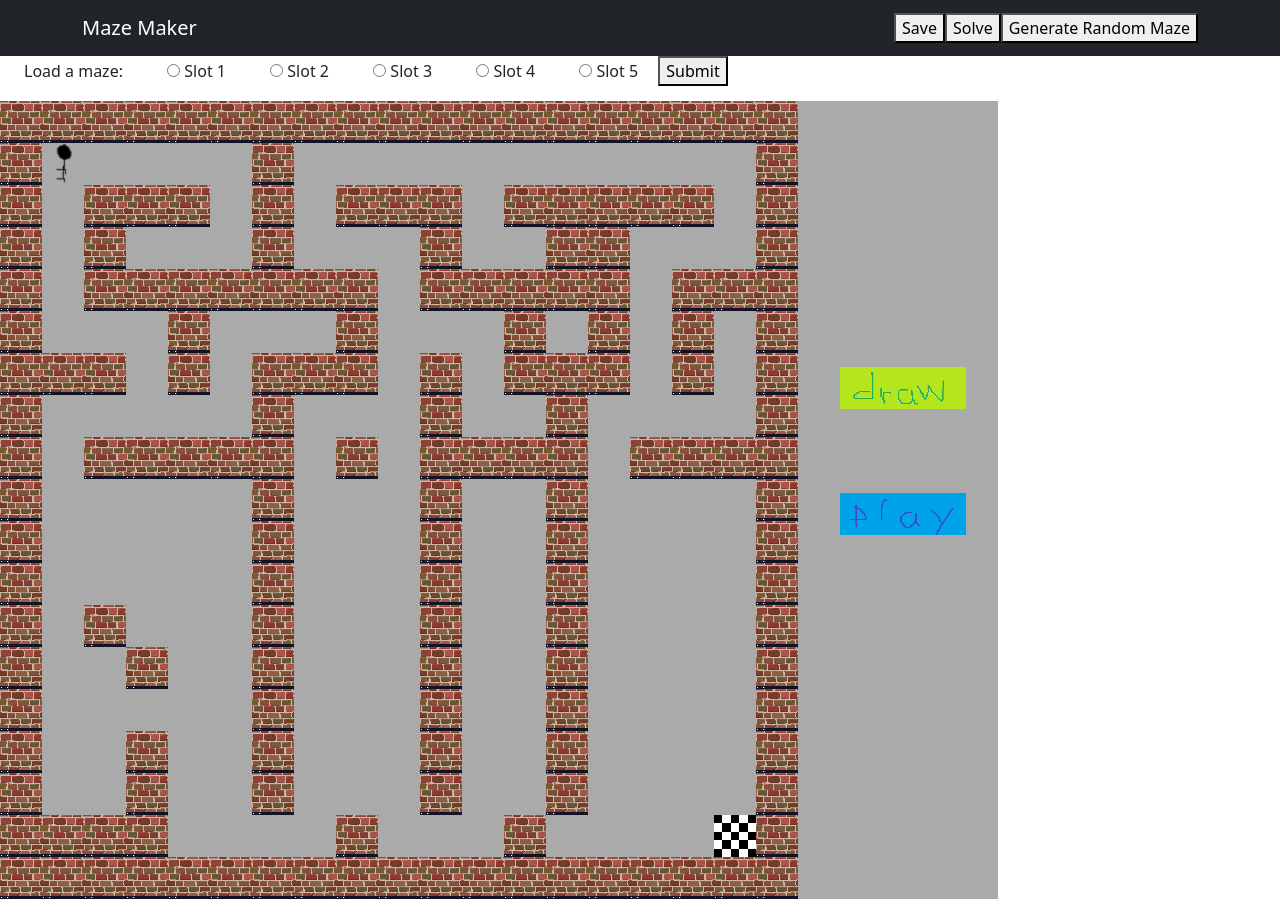
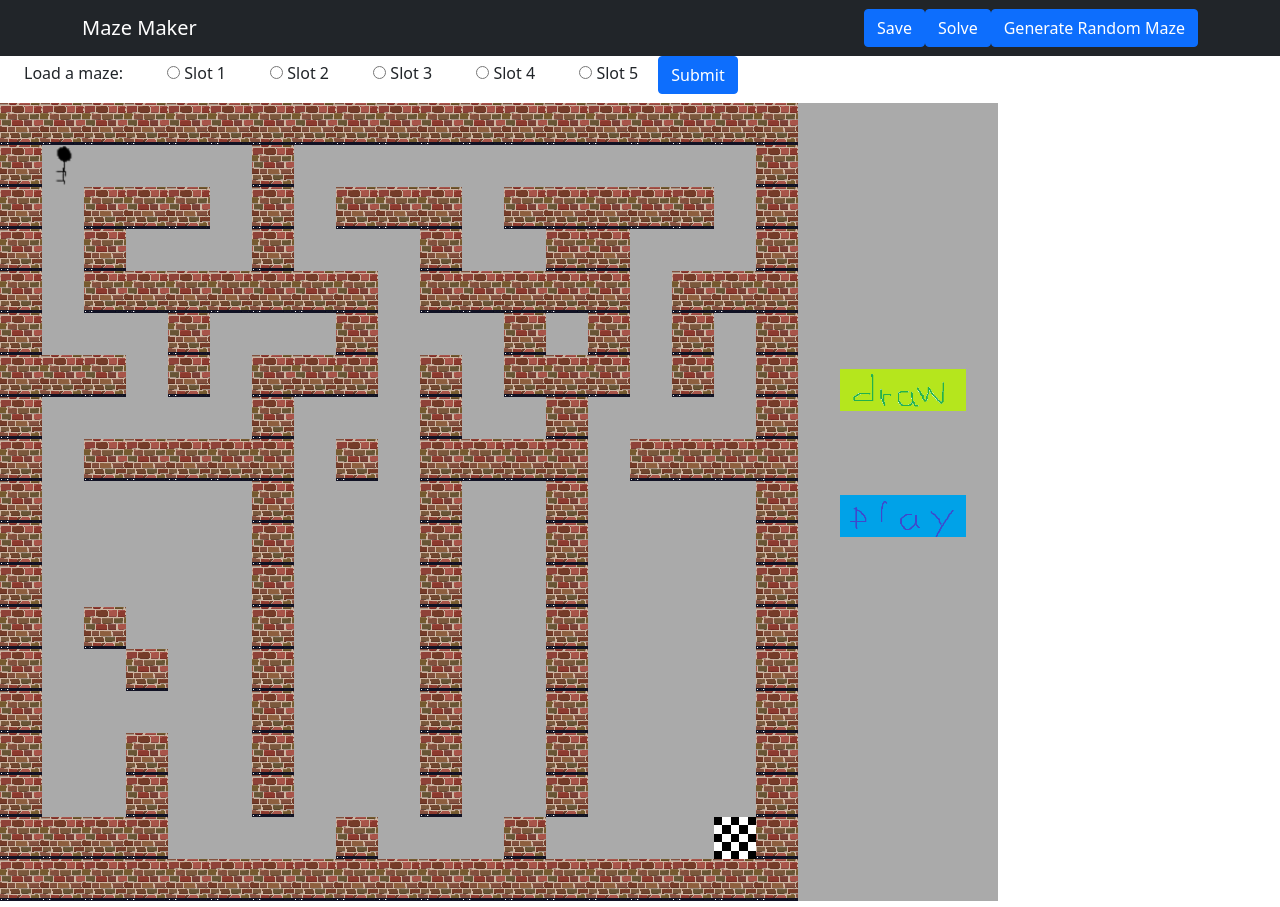
Before and after one commit to kevinmu4587/Maze-Maker, a website with bundled scripts: page index.html in a window 1280 px wide. Built offline with nearby package versions, Linux system fonts and the light colour scheme; animation ran at ten frames a second; files whose address does not match are found by name.

Commit message:
Update index.html

```diff
--- a/index.html
+++ b/index.html
@@ -18,9 +18,9 @@
       <a class="navbar-brand" href="/">Maze Maker</a>
       <div class="collapse navbar-collapse" id="navbarSupportedContent">
         <ul class="navbar-nav ms-auto mb-2 mb-lg-0">
-          <li class="nav-item"><button type="button" id="save">Save</button></li>
-          <li class="nav-item"><button type="button" id="solve">Solve</button></li>
-          <li class="nav-item"><button type="button" id="generate">Generate Random Maze</button></li>
+          <li class="nav-item"><button type="button" id="save" class="btn btn-primary">Save</button></li>
+          <li class="nav-item"><button type="button" id="solve" class="btn btn-primary">Solve</button></li>
+          <li class="nav-item"><button type="button" id="generate" class="btn btn-primary">Generate Random Maze</button></li>
         </ul>
     </div>
   </nav>
@@ -49,7 +49,7 @@
         <input type="radio" id="fifth" name="maze" value="5">
         <label for="fifth">Slot 5</label>
       </div>
-      <button type="submit">Submit</button>
+      <button type="submit" class="btn btn-primary">Submit</button>
     </form>
   </div>
 
```
